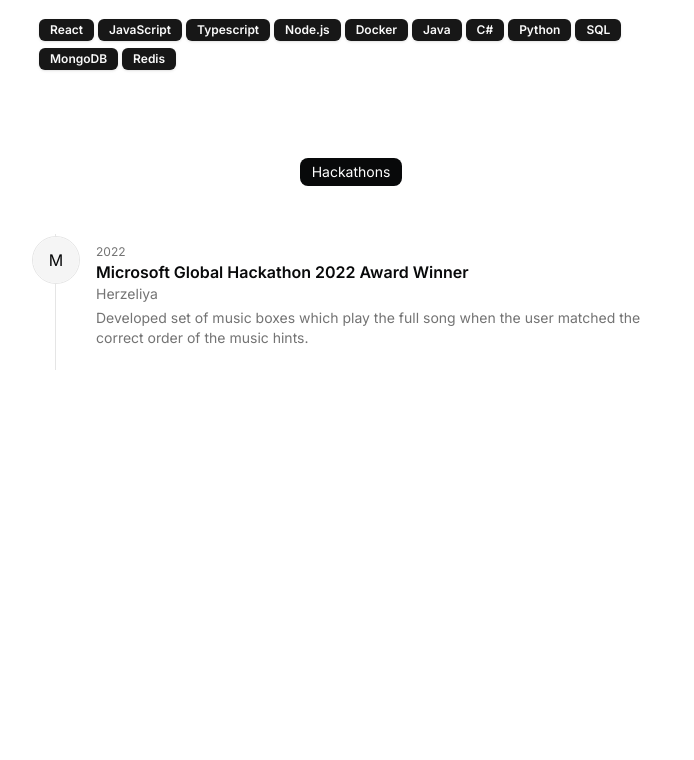
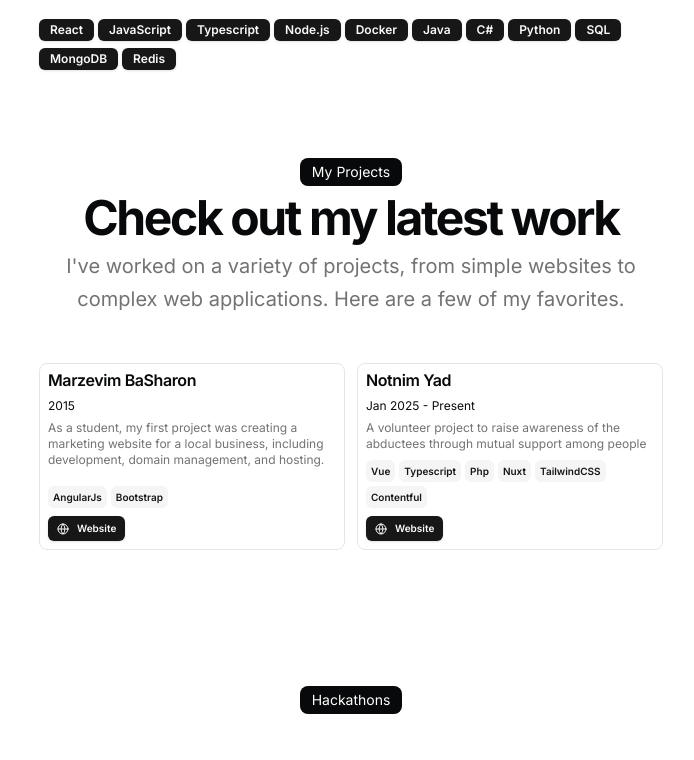
Before and after one commit to almogk012/portfolio, a Next.js app: page / in a window 1280 px wide. Shown: the part 830-1590 px from the top of the page, without its empty margins (289-983 px from the left). Before the commit the page ends 1366 px from the top, so only its background shows below. Built offline with nearby package versions, Linux system fonts and the light colour scheme.

Commit message:
update resume

```diff
--- a/src/app/page.tsx
+++ b/src/app/page.tsx
@@ -111,7 +111,7 @@
           </div>
         </div>
       </section>
-      {/* <section id="projects">
+      <section id="projects">
         <div className="space-y-12 w-full py-12">
           <BlurFade delay={BLUR_FADE_DELAY * 11}>
             <div className="flex flex-col items-center justify-center space-y-4 text-center">
@@ -151,7 +151,7 @@
             ))}
           </div>
         </div>
-      </section> */}
+      </section>
       <section id="hackathons">
         <div className="space-y-12 w-full py-12">
           <BlurFade delay={BLUR_FADE_DELAY * 13}>
--- a/src/data/resume.tsx
+++ b/src/data/resume.tsx
@@ -113,39 +113,52 @@
       href: "https://www.sela.co.il/",
       degree: "Full Stack Programming Development Studies",
       logoUrl: "/sela-black.svg",
-      start: "2016",
-      end: "2016",
+      start: "Jan 2016",
+      end: "Aug 2016",
     },
   ],
   projects: [
-    // {
-    //   title: "Chat Collect",
-    //   href: "https://chatcollect.com",
-    //   dates: "Jan 2024 - Feb 2024",
-    //   active: true,
-    //   description:
-    //     "With the release of the [OpenAI GPT Store](https://openai.com/blog/introducing-the-gpt-store), I decided to build a SaaS which allows users to collect email addresses from their GPT users. This is a great way to build an audience and monetize your GPT API usage.",
-    //   technologies: [
-    //     "Next.js",
-    //     "Typescript",
-    //     "PostgreSQL",
-    //     "Prisma",
-    //     "TailwindCSS",
-    //     "Stripe",
-    //     "Shadcn UI",
-    //     "Magic UI",
-    //   ],
-    //   links: [
-    //     {
-    //       type: "Website",
-    //       href: "https://chatcollect.com",
-    //       icon: <Icons.globe className="size-3" />,
-    //     },
-    //   ],
-    //   image: "",
-    //   video:
-    //     "https://pub-83c5db439b40468498f97946200806f7.r2.dev/chat-collect.mp4",
-    // },
+    {
+      title: "Marzevim BaSharon",
+      href: "http://www.marzevimbasharon.co.il",
+      dates: "2015",
+      active: true,
+      description:
+        "As a student, my first project was creating a marketing website for a local business, including development, domain management, and hosting.",
+      technologies: ["AngularJs", "Bootstrap"],
+      links: [
+        {
+          type: "Website",
+          href: "http://www.marzevimbasharon.co.il",
+          icon: <Icons.globe className="size-3" />,
+        },
+      ],
+      image: "",
+    },
+    {
+      title: "Notnim Yad",
+      href: "https://notnim-yad.net",
+      dates: "Jan 2025 - Present",
+      active: true,
+      description:
+        "A volunteer project to raise awareness of the abductees through mutual support among people",
+      technologies: [
+        "Vue",
+        "Typescript",
+        "Php",
+        "Nuxt",
+        "TailwindCSS",
+        "Contentful",
+      ],
+      links: [
+        {
+          type: "Website",
+          href: "https://notnim-yad.net",
+          icon: <Icons.globe className="size-3" />,
+        },
+      ],
+      image: "",
+    },
   ],
   hackathons: [
     {
```
